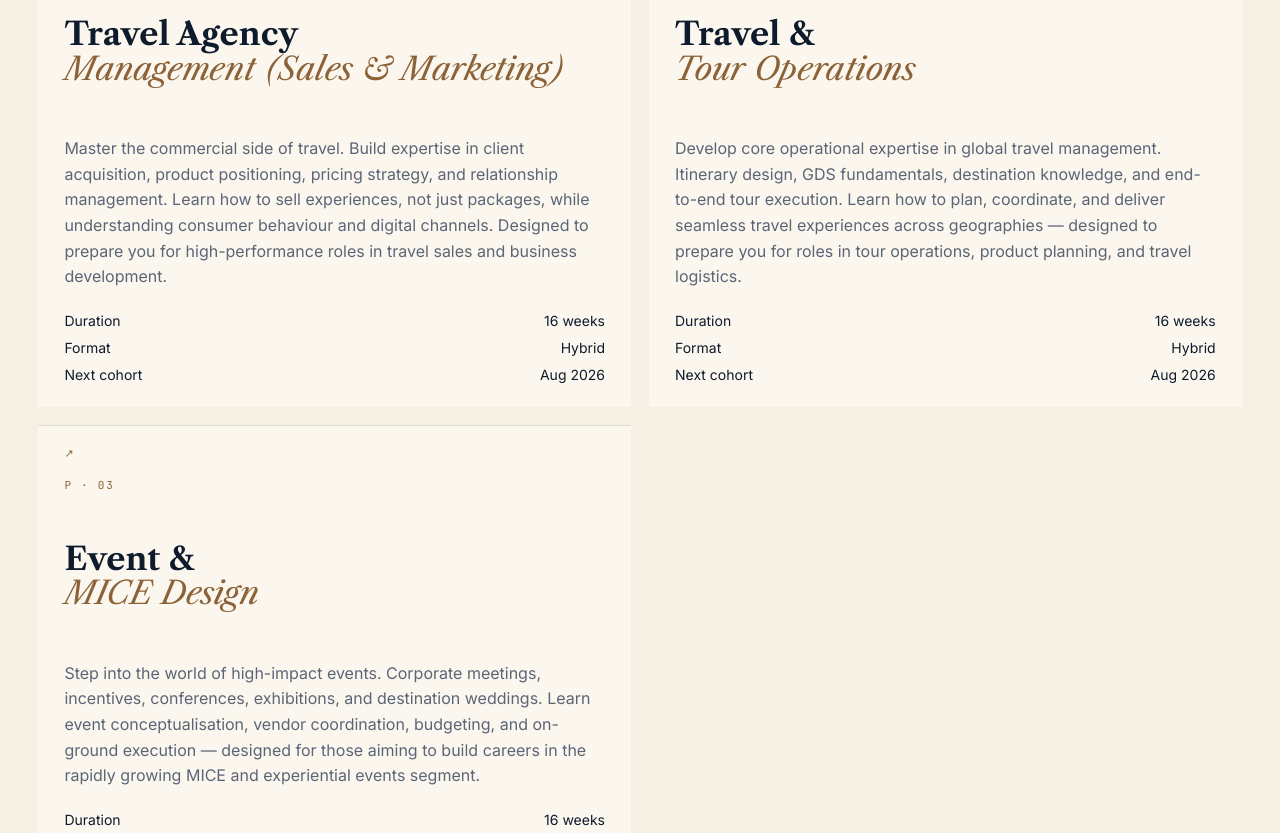
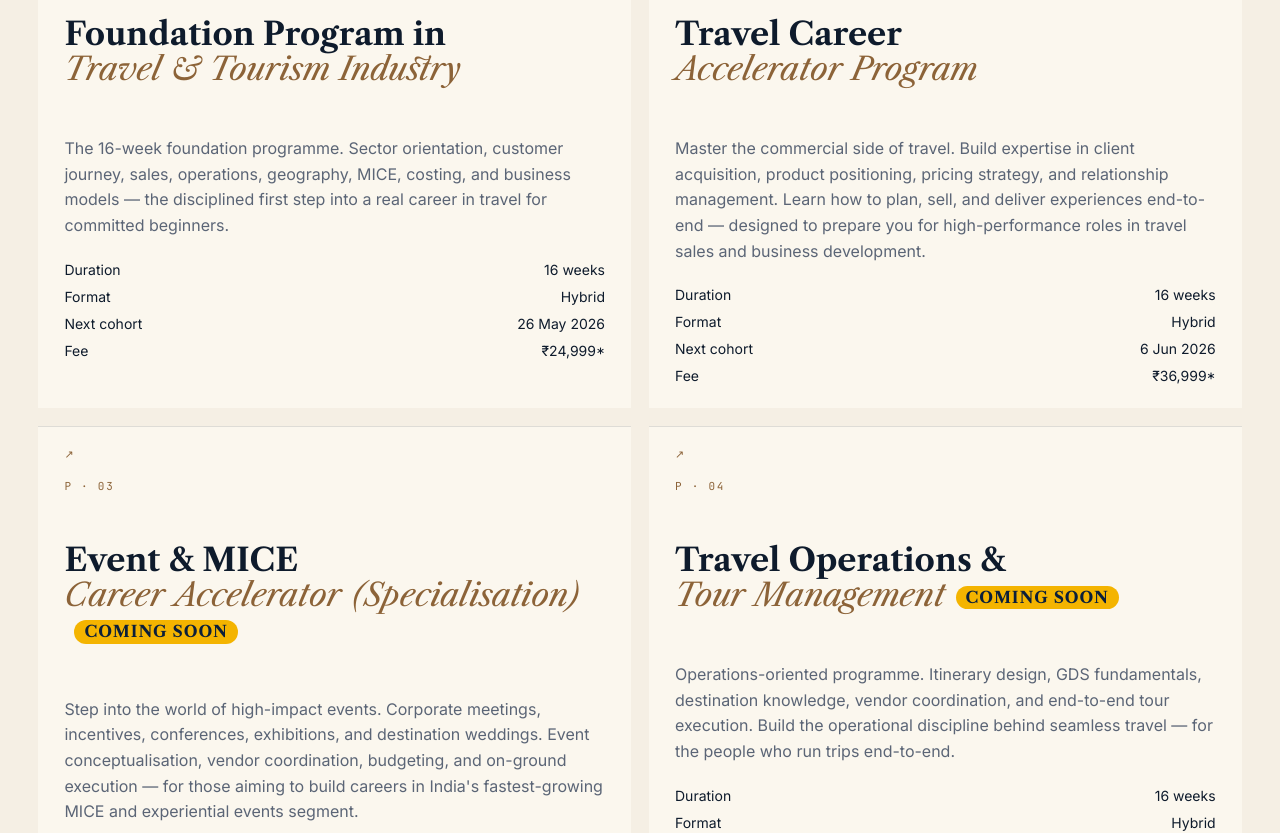
Before and after one commit to vivattraining/viva-academy-platform, a Next.js app in the folder apps/web/: page / in a window 1280 px wide. Shown: the part 2460-3293 px from the top of the page. Built offline with nearby package versions, Linux system fonts and the light colour scheme.

Commit message:
Homepage 5 courses with pricing + Coming Soon badges + Vision/Mission section

```diff
--- a/apps/web/app/courses/page.tsx
+++ b/apps/web/app/courses/page.tsx
@@ -14,7 +14,7 @@ export default function CoursesPage() {
             <h1 className={styles.sectionTitle}>Career tracks built for <em>modern</em> travel and hospitality careers.</h1>
           </div>
           <p className={styles.bodyText} style={{ maxWidth: 760, marginBottom: 28 }}>
-            Three programmes are accepting applications now. Three more are being readied for upcoming intakes.
+            Two programmes are accepting applications now. Three more are being readied for upcoming intakes.
           </p>
           <div className={styles.programGrid}>
             {LIVE_SITE_PROGRAMS.map((item) => (
@@ -33,11 +33,15 @@ export default function CoursesPage() {
                     <div className={styles.metaRow}><span>Duration</span><span>{item.duration}</span></div>
                     <div className={styles.metaRow}><span>Format</span><span>{item.format}</span></div>
                     <div className={styles.metaRow}><span>Next cohort</span><span>{item.cohort}</span></div>
+                    {item.fee ? <div className={styles.metaRow}><span>Fee</span><span>{item.fee}</span></div> : null}
                   </div>
                 </div>
               </article>
             ))}
           </div>
+          <p style={{ marginTop: 20, fontSize: 13, color: "var(--muted, #2f3140)", fontStyle: "italic" }}>
+            * All fees are GST inclusive.
+          </p>
         </div>
       </section>
     </MarketingShell>
--- a/apps/web/components/claude-home.tsx
+++ b/apps/web/components/claude-home.tsx
@@ -31,42 +31,83 @@ const tickerItems = [
   "Hybrid · Live + Studio",
 ];
 
-const programs = [
+type ProgramCard = {
+  code: string;
+  title: string;
+  emphasis: string;
+  description: string;
+  meta: Array<[string, string]>;
+  comingSoon?: boolean;
+};
+
+const programs: ProgramCard[] = [
   {
     code: "P · 01",
-    title: "Travel Agency",
-    emphasis: "Management (Sales & Marketing)",
+    title: "Foundation Program in",
+    emphasis: "Travel & Tourism Industry",
     description:
-      "Master the commercial side of travel. Build expertise in client acquisition, product positioning, pricing strategy, and relationship management. Learn how to sell experiences, not just packages, while understanding consumer behaviour and digital channels. Designed to prepare you for high-performance roles in travel sales and business development.",
+      "The 16-week foundation programme. Sector orientation, customer journey, sales, operations, geography, MICE, costing, and business models — the disciplined first step into a real career in travel for committed beginners.",
+    meta: [
+      ["Duration", "16 weeks"],
+      ["Format", "Hybrid"],
+      ["Next cohort", "26 May 2026"],
+      ["Fee", "₹24,999*"],
+    ],
+  },
+  {
+    code: "P · 02",
+    title: "Travel Career",
+    emphasis: "Accelerator Program",
+    description:
+      "Master the commercial side of travel. Build expertise in client acquisition, product positioning, pricing strategy, and relationship management. Learn how to plan, sell, and deliver experiences end-to-end — designed to prepare you for high-performance roles in travel sales and business development.",
+    meta: [
+      ["Duration", "16 weeks"],
+      ["Format", "Hybrid"],
+      ["Next cohort", "6 Jun 2026"],
+      ["Fee", "₹36,999*"],
+    ],
+  },
+  {
+    code: "P · 03",
+    title: "Event & MICE",
+    emphasis: "Career Accelerator (Specialisation)",
+    description:
+      "Step into the world of high-impact events. Corporate meetings, incentives, conferences, exhibitions, and destination weddings. Event conceptualisation, vendor coordination, budgeting, and on-ground execution — for those aiming to build careers in India's fastest-growing MICE and experiential events segment.",
     meta: [
       ["Duration", "16 weeks"],
       ["Format", "Hybrid"],
       ["Next cohort", "Aug 2026"],
+      ["Fee", "₹36,999*"],
     ],
+    comingSoon: true,
   },
   {
-    code: "P · 02",
-    title: "Travel &",
-    emphasis: "Tour Operations",
+    code: "P · 04",
+    title: "Travel Operations &",
+    emphasis: "Tour Management",
     description:
-      "Develop core operational expertise in global travel management. Itinerary design, GDS fundamentals, destination knowledge, and end-to-end tour execution. Learn how to plan, coordinate, and deliver seamless travel experiences across geographies — designed to prepare you for roles in tour operations, product planning, and travel logistics.",
+      "Operations-oriented programme. Itinerary design, GDS fundamentals, destination knowledge, vendor coordination, and end-to-end tour execution. Build the operational discipline behind seamless travel — for the people who run trips end-to-end.",
     meta: [
       ["Duration", "16 weeks"],
       ["Format", "Hybrid"],
       ["Next cohort", "Aug 2026"],
+      ["Fee", "₹36,999*"],
     ],
+    comingSoon: true,
   },
   {
-    code: "P · 03",
-    title: "Event &",
-    emphasis: "MICE Design",
+    code: "P · 05",
+    title: "Food & Beverage",
+    emphasis: "Service Professional",
     description:
-      "Step into the world of high-impact events. Corporate meetings, incentives, conferences, exhibitions, and destination weddings. Learn event conceptualisation, vendor coordination, budgeting, and on-ground execution — designed for those aiming to build careers in the rapidly growing MICE and experiential events segment.",
+      "Restaurant-floor mastery for hospitality careers. Front-of-house service, beverage knowledge, guest handling, and the operational rhythm of high-standard restaurants. Designed for learners stepping into hospitality and F&B service roles.",
     meta: [
       ["Duration", "16 weeks"],
       ["Format", "Hybrid"],
       ["Next cohort", "Aug 2026"],
+      ["Fee", "₹49,999*"],
     ],
+    comingSoon: true,
   },
 ];
 
@@ -405,7 +446,7 @@ export function ClaudeHome() {
           <div className={styles.secHead}>
             <div className={styles.kicker}>§ 02 — Programs</div>
             <h2 className={styles.sectionTitle}>
-              Three career tracks. <em>One</em> unwavering standard.
+              Five career tracks. <em>One</em> unwavering standard.
             </h2>
           </div>
 
@@ -419,6 +460,25 @@ export function ClaudeHome() {
                     {program.title}
                     <br />
                     <em>{program.emphasis}</em>
+                    {program.comingSoon ? (
+                      <span
+                        style={{
+                          display: "inline-block",
+                          marginLeft: 10,
+                          padding: "3px 10px",
+                          fontSize: "0.5em",
+                          fontWeight: 600,
+                          letterSpacing: "0.06em",
+                          textTransform: "uppercase",
+                          borderRadius: 999,
+                          background: "#F4B400",
+                          color: "#0B1F3A",
+                          verticalAlign: "middle",
+                        }}
+                      >
+                        Coming Soon
+                      </span>
+                    ) : null}
                   </h3>
                   <div className={styles.programDescription}>{program.description}</div>
                   <div className={styles.programMeta}>
@@ -433,6 +493,16 @@ export function ClaudeHome() {
               </article>
             ))}
           </div>
+          <p
+            style={{
+              marginTop: 20,
+              fontSize: 13,
+              color: "var(--muted, #2f3140)",
+              fontStyle: "italic",
+            }}
+          >
+            * All fees are GST inclusive.
+          </p>
         </div>
       </section>
 
@@ -746,6 +816,139 @@ export function ClaudeHome() {
         </div>
       </section>
 
+      <section
+        className={styles.section}
+        id="mission"
+        style={{
+          background: "var(--ink, #111d23)",
+          color: "var(--cream, #f5efe4)",
+          padding: "clamp(56px, 7vw, 120px) 0",
+        }}
+      >
+        <div className={styles.wrap}>
+          <div className={styles.secHead}>
+            <div className={styles.kicker} style={{ color: "var(--accent, #b8860b)" }}>
+              § 09 — Vision & Mission
+            </div>
+            <h2 className={styles.sectionTitle} style={{ color: "var(--cream, #f5efe4)" }}>
+              Bridging India&apos;s skill gap, one career at a time.
+            </h2>
+          </div>
+
+          <div
+            style={{
+              display: "grid",
+              gridTemplateColumns: "1fr 1.5fr",
+              gap: "clamp(32px, 5vw, 72px)",
+              alignItems: "start",
+            }}
+          >
+            <div>
+              <div
+                style={{
+                  fontFamily: '"JetBrains Mono", ui-monospace, monospace',
+                  fontSize: 11,
+                  letterSpacing: "0.2em",
+                  textTransform: "uppercase",
+                  color: "var(--accent, #b8860b)",
+                  marginBottom: 18,
+                }}
+              >
+                Vision Statement
+              </div>
+              <p
+                style={{
+                  fontFamily: '"Libre Caslon Text", "Times New Roman", serif',
+                  fontSize: "clamp(20px, 1.8vw, 28px)",
+                  lineHeight: 1.42,
+                  letterSpacing: "-0.01em",
+                  margin: 0,
+                  color: "var(--cream, #f5efe4)",
+                }}
+              >
+                To bridge the national skill gap by creating a scalable, industry-integrated education platform across multiple high-demand sectors.
+              </p>
+            </div>
+
+            <div>
+              <div
+                style={{
+                  fontFamily: '"JetBrains Mono", ui-monospace, monospace',
+                  fontSize: 11,
+                  letterSpacing: "0.2em",
+                  textTransform: "uppercase",
+                  color: "var(--accent, #b8860b)",
+                  marginBottom: 18,
+                }}
+              >
+                Mission Statement
+              </div>
+              <p
+                style={{
+                  fontSize: 17,
+                  lineHeight: 1.7,
+                  margin: 0,
+                  color: "rgba(245, 239, 228, 0.92)",
+                }}
+              >
+                At Viva Career Academy, our mission is to bridge the gap between education and employment by delivering industry-aligned training across high-demand sectors, enabling students to become job-ready from day one.
+              </p>
+              <p
+                style={{
+                  fontSize: 15,
+                  lineHeight: 1.65,
+                  margin: "18px 0 14px",
+                  color: "rgba(245, 239, 228, 0.78)",
+                  fontWeight: 600,
+                }}
+              >
+                We aim to:
+              </p>
+              <ul
+                style={{
+                  listStyle: "none",
+                  padding: 0,
+                  margin: 0,
+                  display: "grid",
+                  gap: 12,
+                }}
+              >
+                {[
+                  "Build a skilled talent pipeline for industries facing manpower gaps",
+                  "Deliver practical, hybrid learning led by industry professionals",
+                  "Provide clear, outcome-driven career pathways",
+                  "Expand access to quality education across metro and emerging cities in India",
+                  "Partner with industry leaders to ensure relevance, employability, and continuous evolution of curriculum",
+                ].map((item) => (
+                  <li
+                    key={item}
+                    style={{
+                      paddingLeft: 22,
+                      position: "relative",
+                      fontSize: 15,
+                      lineHeight: 1.6,
+                      color: "rgba(245, 239, 228, 0.88)",
+                    }}
+                  >
+                    <span
+                      style={{
+                        position: "absolute",
+                        left: 0,
+                        top: "0.4em",
+                        width: 12,
+                        height: 1,
+                        background: "var(--accent, #b8860b)",
+                      }}
+                    />
+                    {item}
+                  </li>
+                ))}
+              </ul>
+            </div>
+          </div>
+        </div>
+      </section>
+
       <footer className={styles.footer}>
         <div className={styles.wrap}>
           <div className={styles.footerTop}>
```
Also changed, not shown: apps/web/lib/public-site-content.ts (+30 -32 lines).
